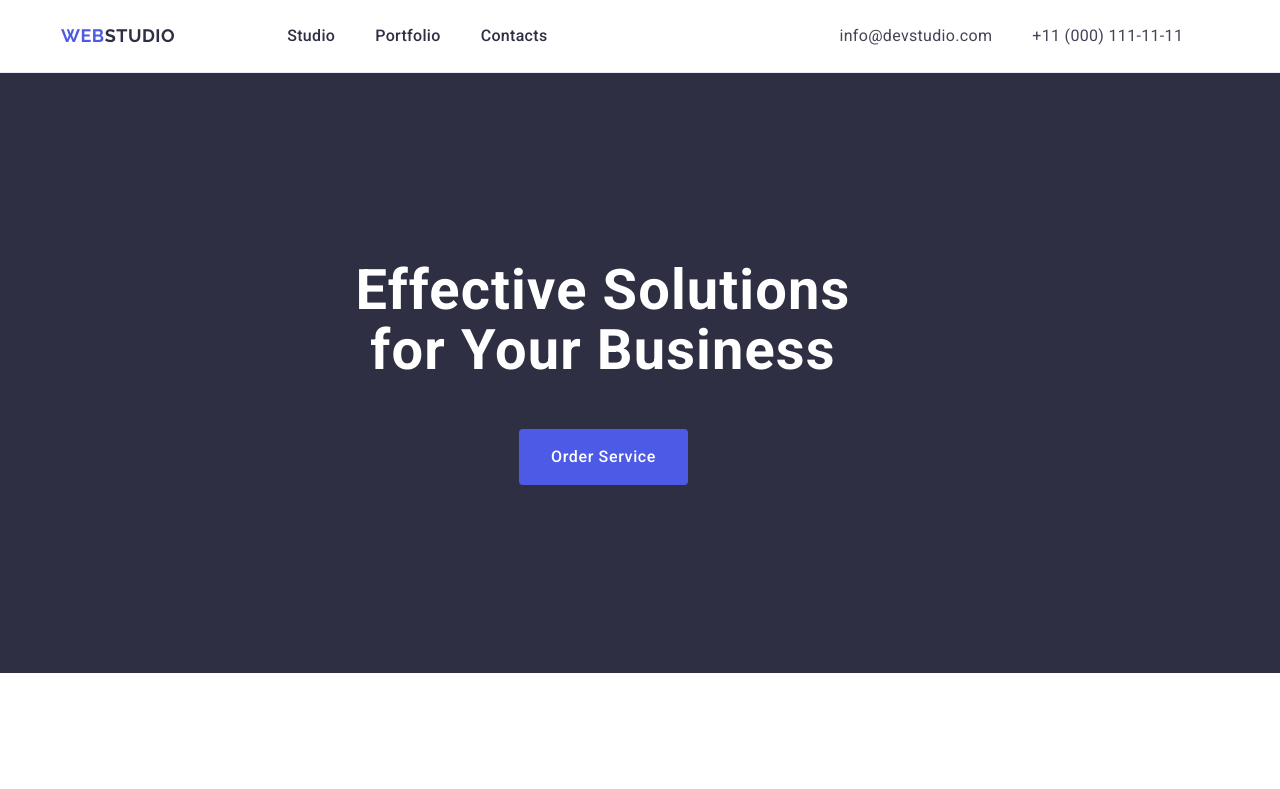
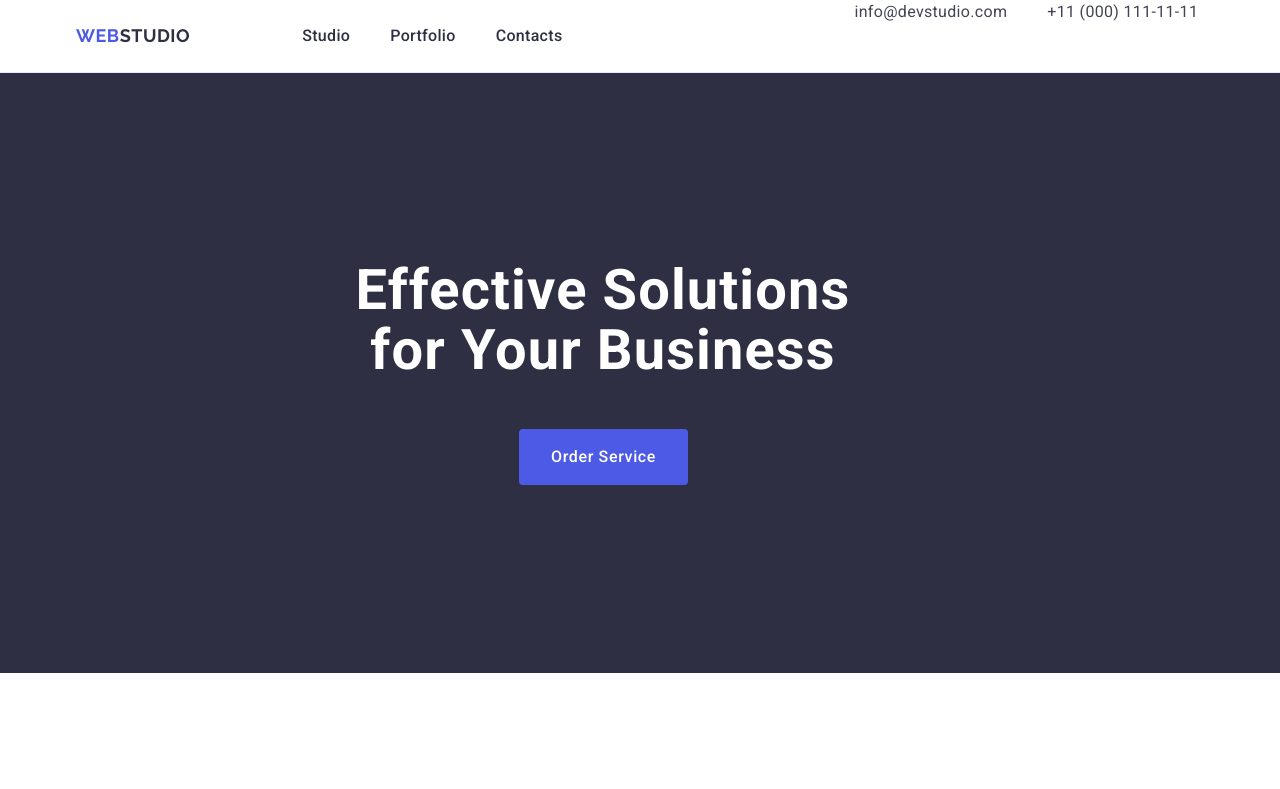
Before and after one commit to YehorHubka02/goit-markup-hw-06, a plain HTML site: page index.html in a window 1280 px wide. Shown: the top 789 px of the page. Drawn offline with nearby package versions, Linux system fonts and the light colour scheme.

Commit message:
homework3

```diff
--- a/css/style.css
+++ b/css/style.css
@@ -27,9 +27,11 @@ img {
     border-bottom: 1px solid #e7e9fc;
 }
 
-.header-container {
+.header-nav>li {
     padding: 24px 0;
 }
+
+.header-container {}
 
 .section {
     padding-top: 120px;
```
